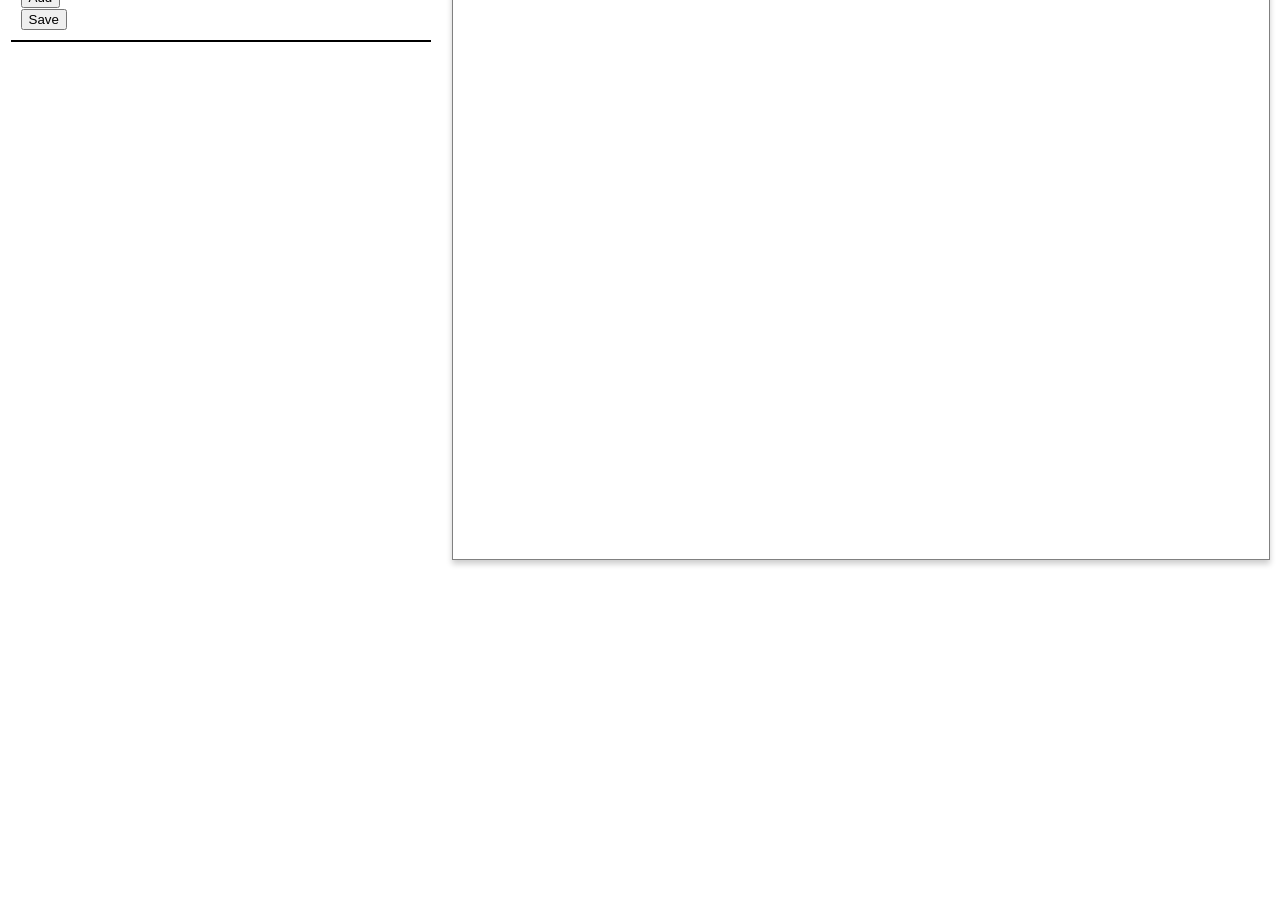
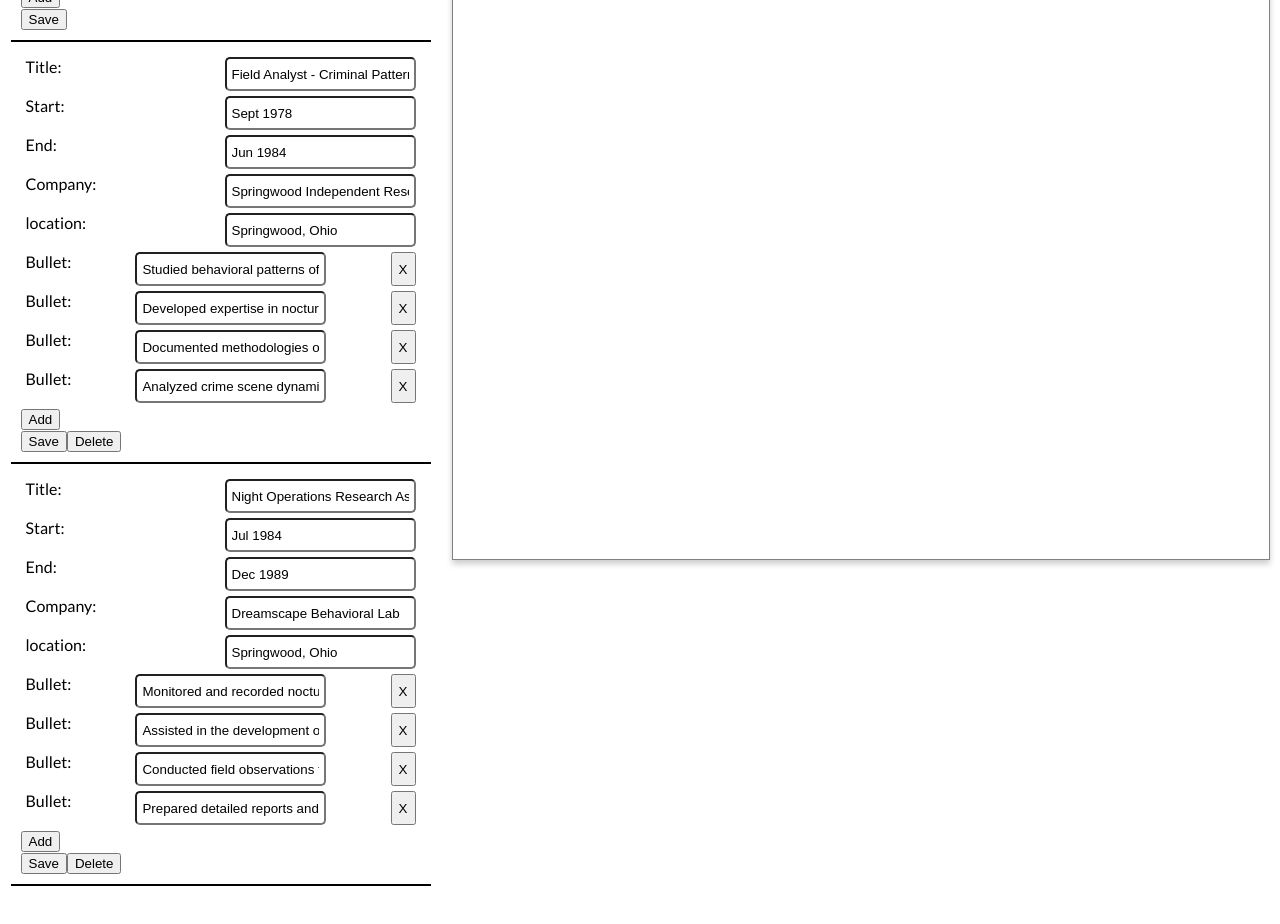
Before and after one commit to AbdirahmanFree/CV-Application, a React (Vite) app: page / in a window 1280 px wide. Shown: the part 660-1584 px from the top of the page. Before the commit the page ends 1270 px from the top, so only its background shows below. Built offline with nearby package versions, Linux system fonts and the light colour scheme.

Commit message:
started designing bullets

```diff
--- a/src/App.jsx
+++ b/src/App.jsx
@@ -8,7 +8,7 @@ function App() {
   const [cvData, setCvData] = useState({
     'personal': {
       'name': 'Freddie Kruger',
-      'number': '012-345-798',
+      'number': '012-345-6798',
       'email': 'readyfreddie@gmail.com',
       'linkedIn': 'https://www.linkedin.com/in/freddie-kruger/',
       'portfolio': 'https://github.com/freddie-kruger',
@@ -35,13 +35,57 @@ function App() {
     'experience': [
       {
         'id': crypto.randomUUID(),
-        'title': '',
-        'start': '',
-        'end': '',
-        'company': '',
-        'location': '',
-        'bullets': [],
+        'title': 'Field Analyst - Criminal Patterns',
+        'start': 'Sept 1978',
+        'end': 'Jun 1984',
+        'company': 'Springwood Independent Research',
+        'location': 'Springwood, Ohio',
+        'bullets': [
+          {
+            'id': crypto.randomUUID(),
+            'text': 'Studied behavioral patterns of local criminal activity for case analysis.'
+          },
+          {
+            'id': crypto.randomUUID(),
+            'text': 'Developed expertise in nocturnal surveillance and evasion tactics.'
+          },
+          {
+            'id': crypto.randomUUID(),
+            'text': 'Documented methodologies of high-risk individuals for theoretical research purposes.'
+          },
+          {
+            'id': crypto.randomUUID(),
+            'text': 'Analyzed crime scene dynamics to understand psychological triggers and patterns.'
+          }
+        ],
       },
+      {
+        'id': crypto.randomUUID(),
+        'title': 'Night Operations Research Assistant',
+        'start': 'Jul 1984',
+        'end': 'Dec 1989',
+        'company': 'Dreamscape Behavioral Lab',
+        'location': 'Springwood, Ohio',
+        'bullets': [
+          {
+            'id': crypto.randomUUID(),
+            'text': 'Monitored and recorded nocturnal activity for patterns in sleep behavior and subconscious responses.'
+          },
+          {
+            'id': crypto.randomUUID(),
+            'text': 'Assisted in the development of theoretical models for fear conditioning and nightmare induction.'
+          },
+          {
+            'id': crypto.randomUUID(),
+            'text': 'Conducted field observations to correlate environmental factors with high-risk behavioral tendencies.'
+          },
+          {
+            'id': crypto.randomUUID(),
+            'text': 'Prepared detailed reports and visual analyses for senior researchers on anomalous activity trends.'
+          }
+        ],
+      }
+
     ],
     'projects': [
       {
--- a/src/components/BuilderSection.jsx
+++ b/src/components/BuilderSection.jsx
@@ -3,7 +3,7 @@ import "../styles/BuilderSection.css"
 
 function BuilderSection({ section, sectionData, setCvData}){
     const [bullets, setBullets] = useState(sectionData.bullets)
-    const [sections, setSections] = useState([''])
+    const [sections, setSections] = useState(sectionData)
     if(section ==="personal"){
         function handleSubmit(e){
             e.preventDefault()
@@ -143,10 +143,77 @@ function BuilderSection({ section, sectionData, setCvData}){
         )
     }
     if(section ==="experience"){
+        function handleSubmit(e){
+            e.preventDefault()
+            const form = e.currentTarget
+
+        }
+        function handleBulletChange(id, value){
+            setBullets(prevBullets =>
+                prevBullets.map(b => (b.id == id ? {...b, 'text': value} : b))
+            )
+
+        }
+        function addBullet(){
+            setBullets(prevBullets => [...prevBullets, {'id': crypto.randomUUID(), 'text': ''}])
+        }
+
+        function removeBullet(id){
+            setBullets(prev => prev.filter(b => b.id != id))
+        }
         return (
-        <>
-        </>
+        <div className="sections">
+            {sectionData.map(experience => {
+                return (
+                    <form className="section" onSubmit={handleSubmit}>
+                        <div className="field">
+                            <label htmlFor={`title-${experience.id}`} >Title:</label>
+                            <input id={`title-${experience.id}`} name="title" value={experience.title} />
+                        </div>
+                        <div className="field">
+                            <label htmlFor={`start-${experience.id}`} >Start:</label>
+                            <input id={`start-${experience.id}`} name="start" value={experience.start} />
+                        </div>
+                        <div className="field">
+                            <label htmlFor={`end-${experience.id}`} >End:</label>
+                            <input id={`end-${experience.id}`} name="end" value={experience.end} />
+                        </div>
+                        <div className="field">
+                            <label htmlFor={`company-${experience.id}`} >Company:</label>
+                            <input id={`company-${experience.id}`} name="company" value={experience.company} />
+                        </div>
+                        <div className="field">
+                            <label htmlFor={`location-${experience.id}`} >location:</label>
+                            <input id={`location-${experience.id}`} name="location" value={experience.location}/>
+                        </div>
+                        <div className="bullets">
+                            {experience.bullets.map(bullet => {
+                                return (
+                                    <div className="field">
+                                        <label htmlFor={bullet.id}>Bullet:</label>
+                                        <input id={bullet.id} name={bullet.id} value={bullet.text}
+                                        onChange={(e) => handleBulletChange(bullet.id, e.target.value)}
+                                        />
+                                        <button type= "button" onClick={() => removeBullet(bullet.id)}>X</button>
+                                    </div>
+                                )
+                            })}
+                            <button  type="button" onClick={addBullet}>Add</button>
+
+                        </div>
+
+
+                        <div>
+                            <button type="submit"> Save</button>
+                            <button onClick={(e) => deleteSection(experience.id)}>Delete</button>
+                        </div>
+                    </form>
+                )
+            })}
+        </div>
         )
+
+
     }
     if(section ==="projects"){
         return (
```
